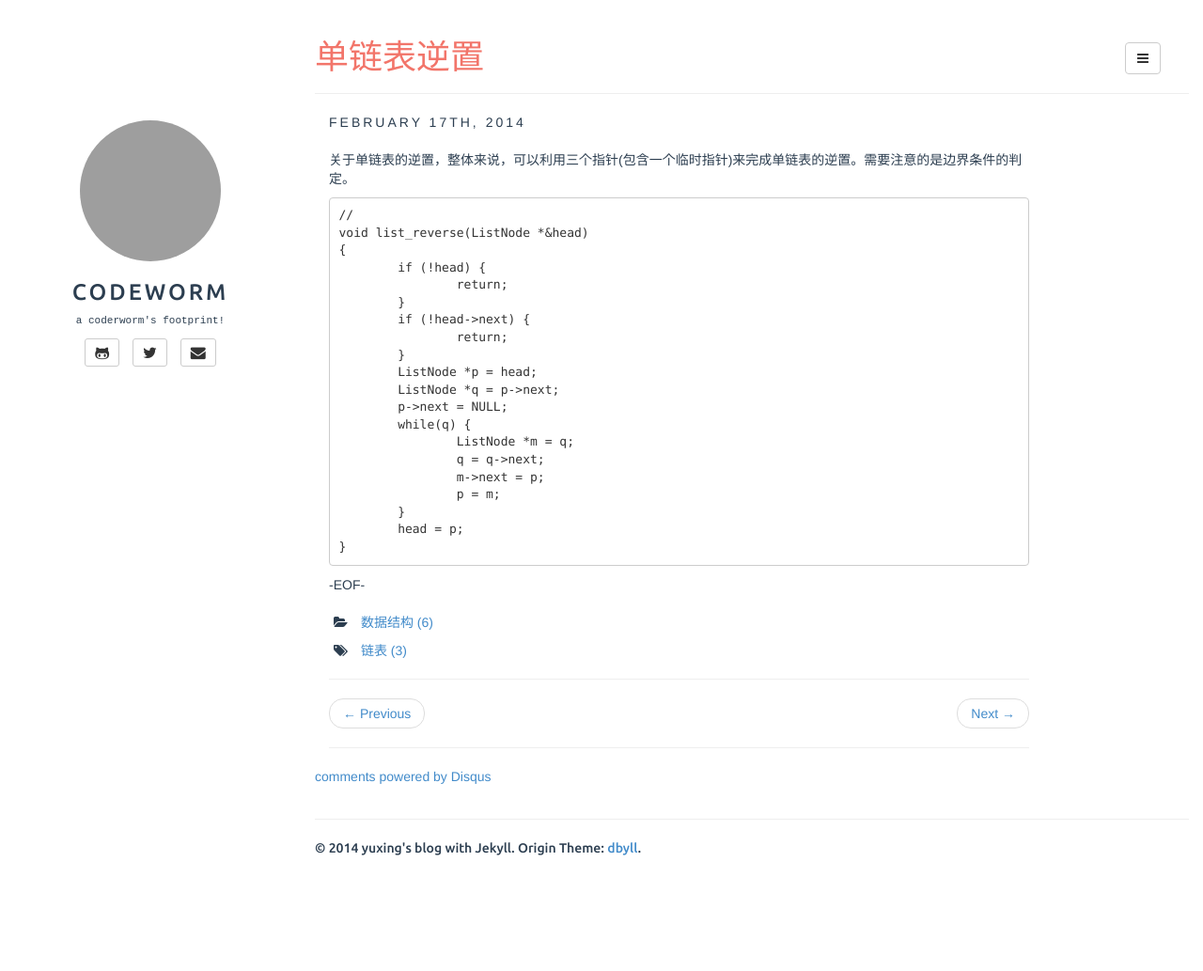
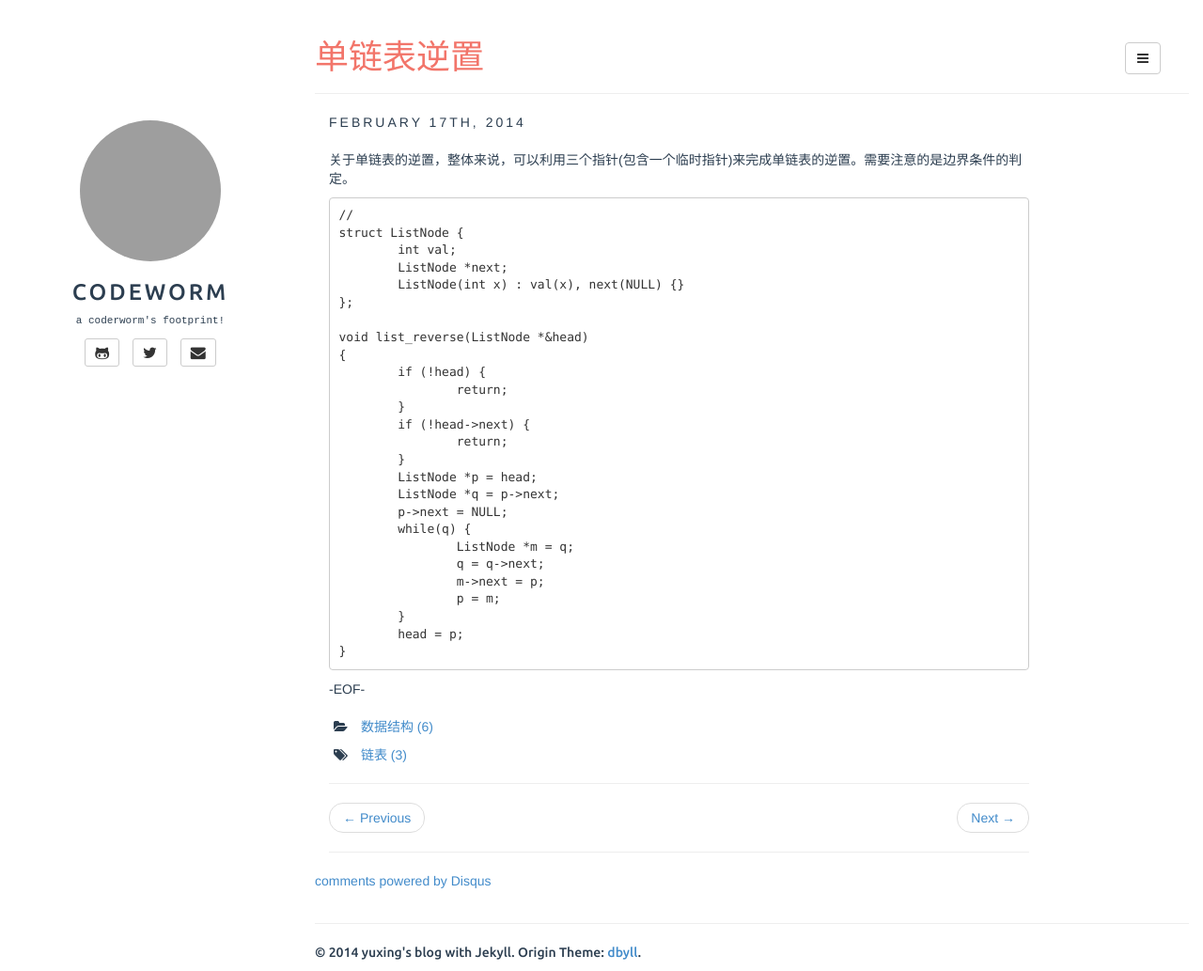
Before and after one commit to yuxingfirst/blog, a Jekyll site: the page built from _posts/algo-datastructure/2014-02-17-linkedlist-reverse.md, in a window 1280 px wide and 1033 px high. Shown: the whole window at 94% size. Built offline with Jekyll 4.4.1, drawn with Linux system fonts in a browser that asks for light colours; comment, search, counter and statistics services are not loaded; grey boxes are pictures that could not be loaded.

Commit message:
list-reverse

```diff
--- a/_posts/algo-datastructure/2014-02-17-linkedlist-reverse.md
+++ b/_posts/algo-datastructure/2014-02-17-linkedlist-reverse.md
@@ -9,6 +9,12 @@ description:  .
 关于单链表的逆置，整体来说，可以利用三个指针(包含一个临时指针)来完成单链表的逆置。需要注意的是边界条件的判定。
 
 	//
+	struct ListNode {
+		int val;
+		ListNode *next;
+		ListNode(int x) : val(x), next(NULL) {}
+	};
+
 	void list_reverse(ListNode *&head)
 	{
 		if (!head) {
```
